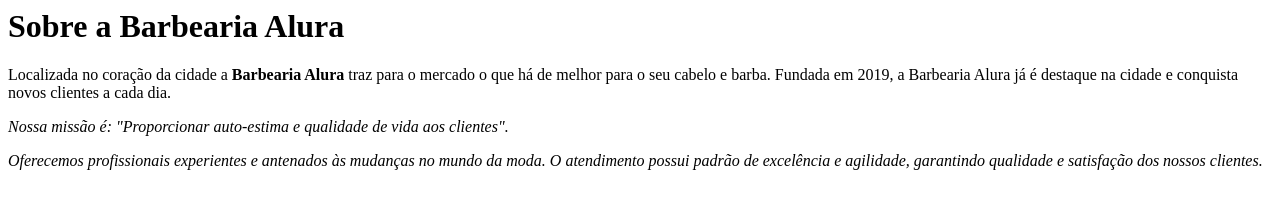
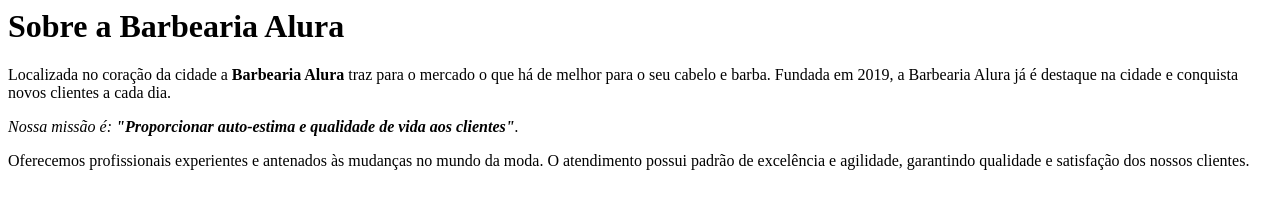
Before and after one commit to ricktgx/1A-Massaretto-2022, a plain HTML site: page INDEX.HTML in a window 1280 px wide. Drawn offline with Linux system fonts and the light colour scheme.

Commit message:
Add files via upload

```diff
--- a/INDEX.HTML
+++ b/INDEX.HTML
@@ -2,6 +2,6 @@
 
 <p>Localizada no coração da cidade a <strong>Barbearia Alura</strong> traz para o mercado o que há de melhor para o seu cabelo e barba. Fundada em 2019, a Barbearia Alura já é destaque na cidade e conquista novos clientes a cada dia.</p>
 
-<p><em>Nossa missão é: "Proporcionar auto-estima e qualidade de vida aos clientes".</p>
+<p><em>Nossa missão é: <strong>"Proporcionar auto-estima e qualidade de vida aos clientes"</strong>.</em></p>
 
 <p>Oferecemos profissionais experientes e antenados às mudanças no mundo da moda. O atendimento possui padrão de excelência e agilidade, garantindo qualidade e satisfação dos nossos clientes.</p>
```
